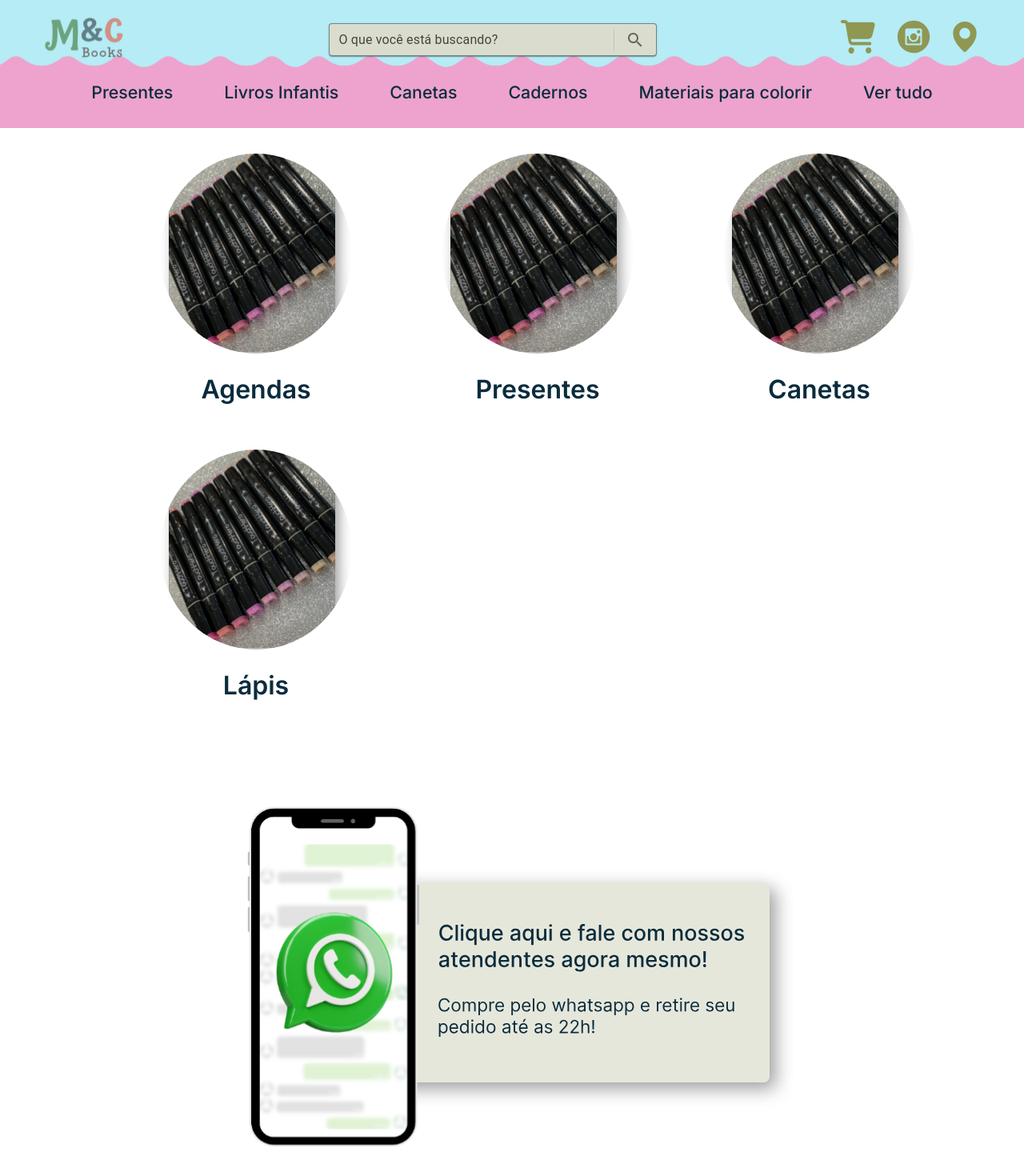
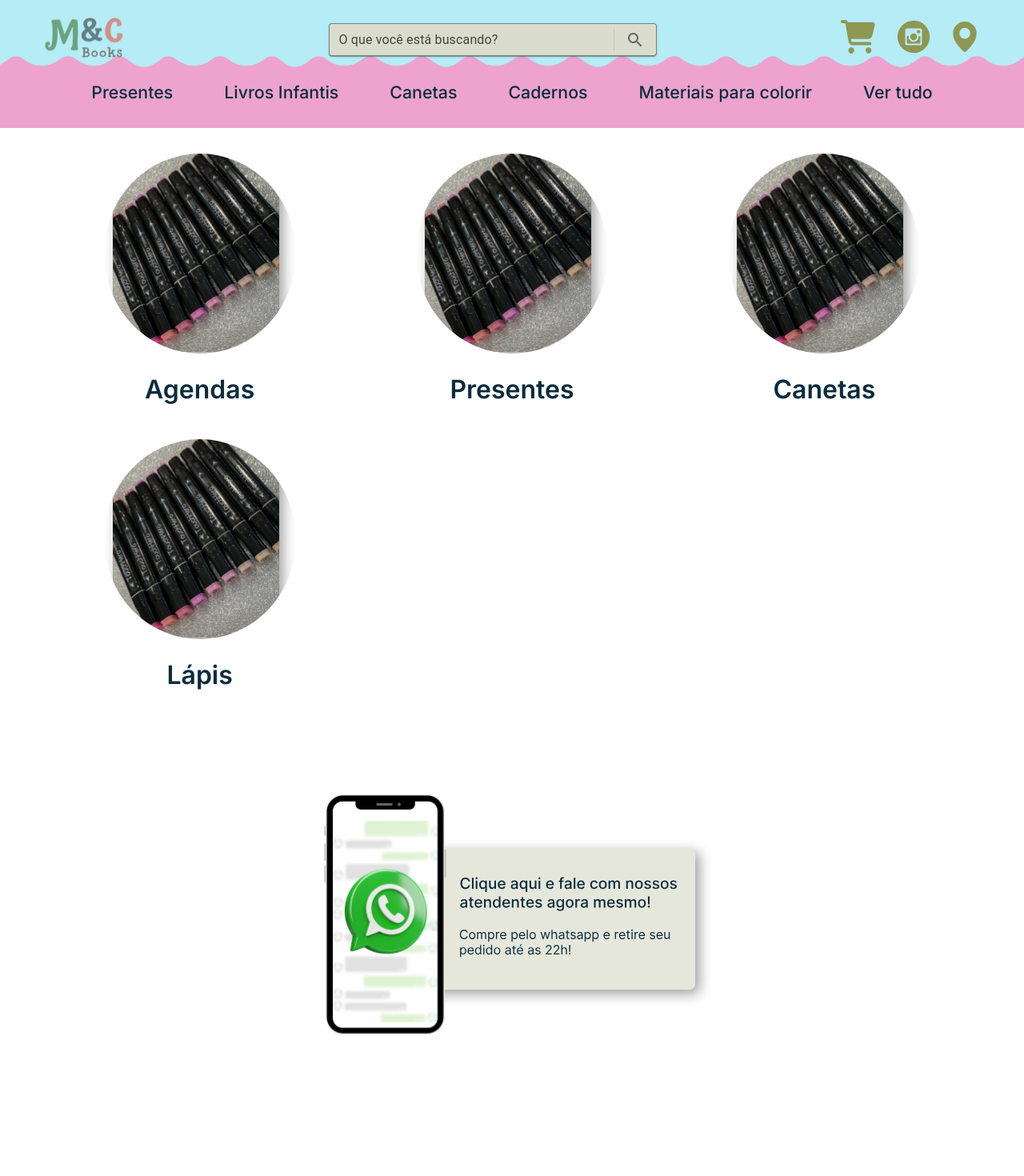
Before and after one commit to patriciasanttos/projeto-livraria, a React (Vite) app in the folder web/: page /categories in a window 1280 px wide. Shown: the top 1470 px of the page at 80% size. After the commit the page ends 1371 px from the top, so only its background shows below. Built offline with nearby package versions, Linux system fonts and the light colour scheme.

Commit message:
Feat: Category page responsiveness developed

```diff
--- a/web/src/Components/Pagination/Pagination.scss
+++ b/web/src/Components/Pagination/Pagination.scss
@@ -41,7 +41,8 @@
   }
 
   .pagination-component-arrow-disabled {
+    opacity: 0.5;
+
     cursor: default;
-    opacity: 0.5;
   }
 }
--- a/web/src/Pages/public/Categories/Categories.jsx
+++ b/web/src/Pages/public/Categories/Categories.jsx
@@ -83,7 +83,7 @@ function Categories() {
 
 
   if (data && data.length <= 0)
-    return <p className='no-items-warn'>Desculpe, não encontramos nenhum produto nessa categoria até o momento.</p>
+    return <p className='no-items-warn'>Desculpe, parece que nenhum item foi adicionado nessa categoria ainda.</p>
 
   return (
     <div className='category-page'>
--- a/web/src/Pages/public/Categories/Categories.scss
+++ b/web/src/Pages/public/Categories/Categories.scss
@@ -1,6 +1,6 @@
 .no-items-warn {
   text-align: center;
-  font-size: 24pt;
+  font-size: 18pt;
   font-weight: 600;
   margin-top: 2em;
 }
@@ -16,16 +16,26 @@
 
   .category-page-items {
     display: grid;
-    grid-template-columns: repeat(3, 1fr);
-    gap: 2em;
+    grid-template-columns: repeat(auto-fit, minmax(150px, 1fr));
+    max-width: 1200px;
+    gap: 1.2em;
     justify-content: center;
-    width: 80%;
+    justify-items: center;
+    width: 90%;
     margin: 2em auto;
   }
 
   .whatsapp-contact-image {
-    width: 55%;
+    width: 90%;
+    max-width: 500px;
     height: auto;
     margin: 8dvh 0;
   }
 }
+
+@media screen and (min-width: 768px) {
+  .category-page .category-page-items {
+    grid-template-columns: repeat(3, 1fr);
+    width: 90%;
+  }
+}
```
